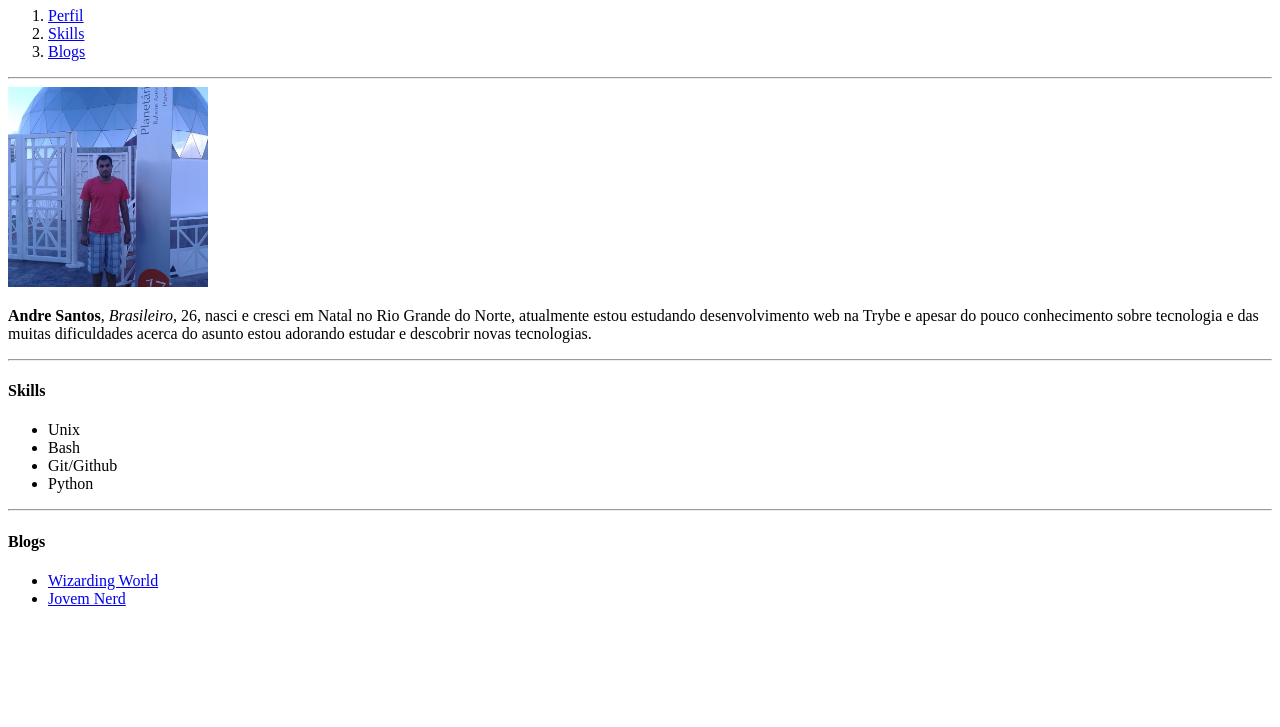
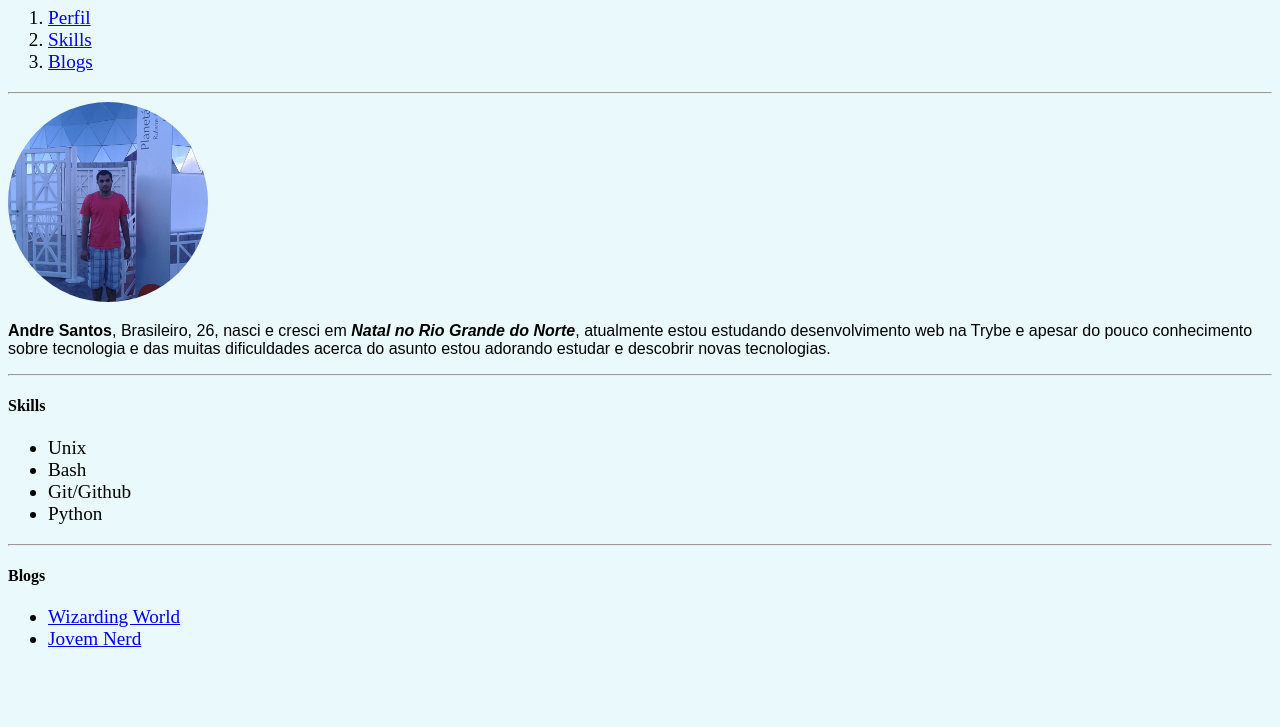
Before and after one commit to AndreffSantos/AndreffSantos.github.io, a plain HTML site: page index.html in a window 1280 px wide. Shown: the part 73-800 px from the top of the page. Drawn offline with Linux system fonts and the light colour scheme.

Commit message:
estilizado portfolio web

```diff
--- a/index.html
+++ b/index.html
@@ -3,10 +3,28 @@
 <head>
     <meta charset="UTF-8">
     <title>Andre Santos - Portfólio</title>
+    <style>
+        body{
+            background-color: #E9F9FC;
+        }
+        img{
+            border-radius: 100%;
+        }
+        .about-name{
+            font-family: "Montserrat", sans-serif;
+        }
+        em{
+            font-size: medium;
+            font-weight: 600;
+        }
+        .list{
+            font-size: larger;
+        }
+    </style>
 </head>
 <body>
-    <h1>Andre Felipe Flores dos Santos</h1>
-    <ol>
+    <h1 class="about-name">Andre Felipe Flores dos Santos</h1>
+    <ol class="list">
         <li><a href="#about_me">Perfil</a></li>
         <li><a href="#skills">Skills</a></li>
         <li><a href="#fav_blogs">Blogs</a></li>
@@ -14,13 +32,13 @@
 
     <hr>
     <img src="Andre_Santos.jpg" alt="Homem de cabelos negros e curtos e barba também negra e curta." width="200px">
-    <p>
-        <strong>Andre Santos</strong>, <em>Brasileiro</em>, 26, nasci e cresci em Natal no Rio Grande do Norte, atualmente estou estudando desenvolvimento web na Trybe e apesar do pouco conhecimento sobre tecnologia e das muitas dificuldades acerca do asunto estou adorando estudar e descobrir novas tecnologias.
+    <p class="about-name">
+        <strong>Andre Santos</strong>, Brasileiro, 26, nasci e cresci em <em>Natal no Rio Grande do Norte</em>, atualmente estou estudando desenvolvimento web na Trybe e apesar do pouco conhecimento sobre tecnologia e das muitas dificuldades acerca do asunto estou adorando estudar e descobrir novas tecnologias.
     </p>
 
     <hr>
     <h4 id="skills">Skills</h4>
-    <ul>
+    <ul class="list">
         <li>Unix</li>
         <li>Bash</li>
         <li>Git/Github</li>
@@ -29,7 +47,7 @@
 
     <hr>
     <h4 id="fav_blogs">Blogs</h4>
-    <ul>
+    <ul class="list">
         <li><a href="https://www.wizardingworld.com/">Wizarding World</a></li>
         <li><a href="https://jovemnerd.com.br/">Jovem Nerd</a></li>
     </ul>
```
